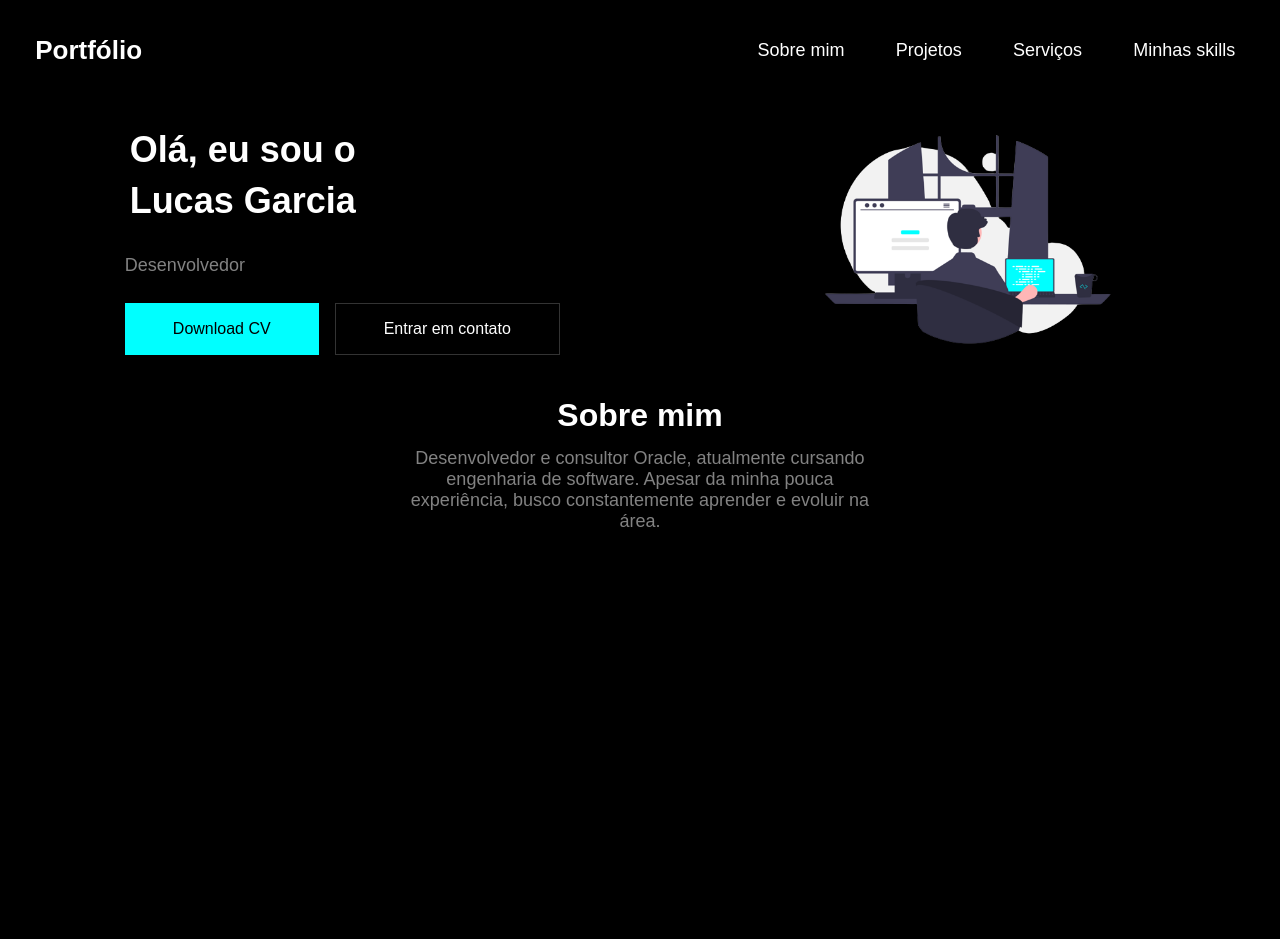
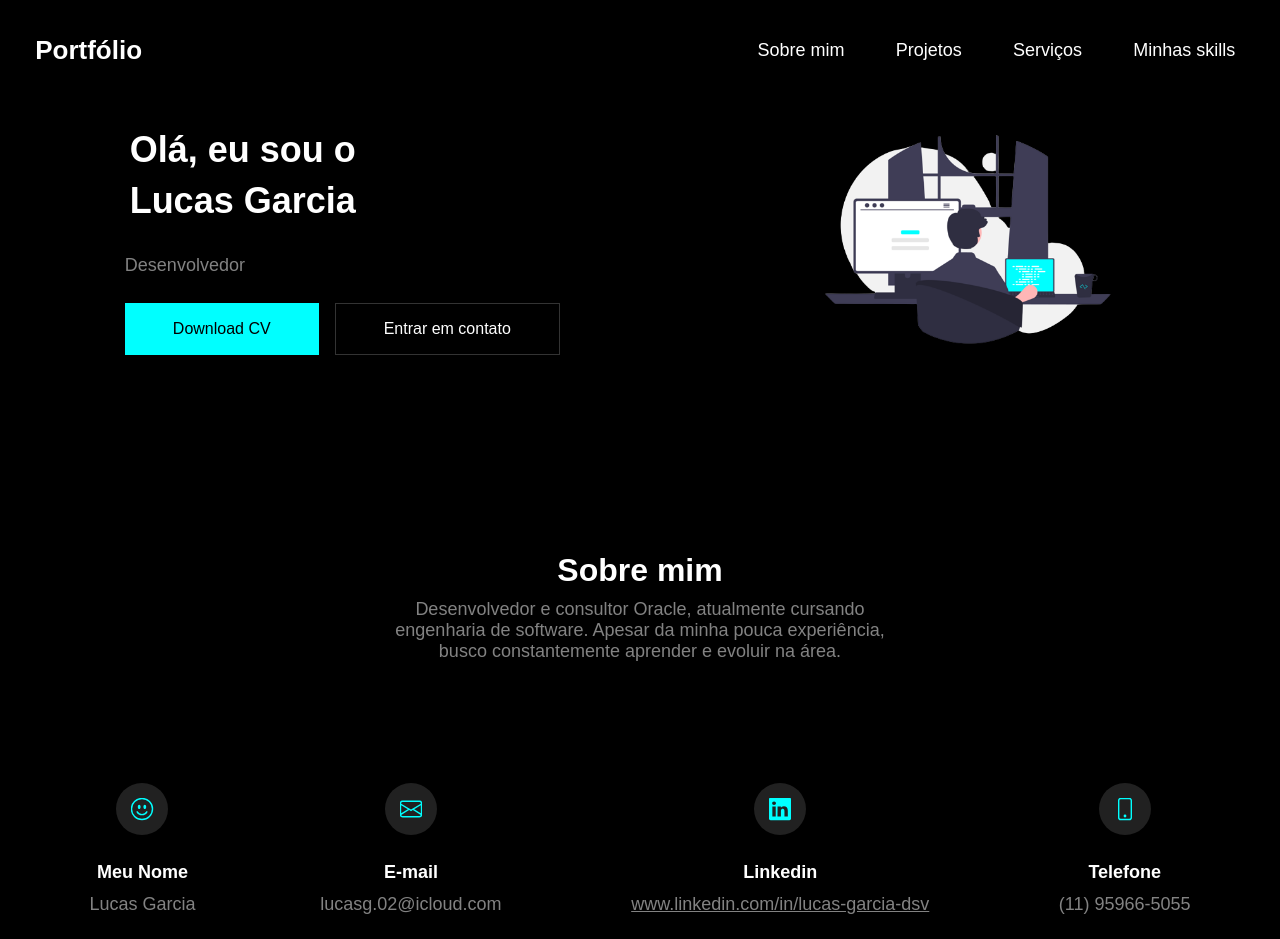
Before and after one commit to lucasz-g/Portfolio, a plain HTML site: page index.html in a window 1280 px wide. Before the commit the page ends 800 px from the top, so only its background shows below. Drawn offline with Linux system fonts and the light colour scheme.

Commit message:
adicionando icones

```diff
--- a/index.html
+++ b/index.html
@@ -29,7 +29,7 @@
                 <h2 class="h2 h2-intro">Lucas Garcia</h2>
             </div>
 
-            <p id="description-text">Desenvolvedor</p>
+            <p class="normal-text">Desenvolvedor</p>
 
             <div id="buttons">
                 <button type="submit" id="download">Download CV</button>
@@ -51,6 +51,77 @@
                 Apesar da minha pouca experiência, busco constantemente aprender e evoluir na área.
             </article>
         </div>
+
+        <div id="contact">
+
+            <div class="contact-info info-nome">
+                <div class="info-icon">
+                    <svg xmlns="http://www.w3.org/2000/svg" width="16" height="16" fill="currentColor" class="bi bi-emoji-smile" viewBox="0 0 16 16">
+                        <path d="M8 15A7 7 0 1 1 8 1a7 7 0 0 1 0 14m0 1A8 8 0 1 0 8 0a8 8 0 0 0 0 16"/>
+                        <path d="M4.285 9.567a.5.5 0 0 1 .683.183A3.498 3.498 0 0 0 8 11.5a3.498 3.498 0 0 0 3.032-1.75.5.5 0 1 1 .866.5A4.498 4.498 0 0 1 8 12.5a4.498 4.498 0 0 1-3.898-2.25.5.5 0 0 1 .183-.683M7 6.5C7 7.328 6.552 8 6 8s-1-.672-1-1.5S5.448 5 6 5s1 .672 1 1.5m4 0c0 .828-.448 1.5-1 1.5s-1-.672-1-1.5S9.448 5 10 5s1 .672 1 1.5"/>
+                    </svg>
+                </div>
+
+                <div class="info-data">
+                    <h4 class="h4 h4-icons">Meu Nome</h4>
+                    <p class="normal-text icons">Lucas Garcia</p>
+                </div>
+
+            </div>
+
+            <div class="contact-info info-nome">
+                <div class="info-icon">
+                    <svg xmlns="http://www.w3.org/2000/svg" width="16" height="16" fill="currentColor" class="bi bi-envelope" viewBox="0 0 16 16">
+                        <path d="M0 4a2 2 0 0 1 2-2h12a2 2 0 0 1 2 2v8a2 2 0 0 1-2 2H2a2 2 0 0 1-2-2zm2-1a1 1 0 0 0-1 1v.217l7 4.2 7-4.2V4a1 1 0 0 0-1-1zm13 2.383-4.708 2.825L15 11.105zm-.034 6.876-5.64-3.471L8 9.583l-1.326-.795-5.64 3.47A1 1 0 0 0 2 13h12a1 1 0 0 0 .966-.741M1 11.105l4.708-2.897L1 5.383z"/>
+
+                    </svg>
+                </div>
+
+                <div class="info-data">
+                    <h4 class="h4 h4-icons">E-mail</h4>
+                    <p class="normal-text icons">lucasg.02@icloud.com</p>
+                </div>
+
+            </div>
+
+            <div class="contact-info info-nome">
+
+                <div class="info-icon">
+                    <svg xmlns="http://www.w3.org/2000/svg" width="16" height="16" fill="currentColor" class="bi bi-linkedin" viewBox="0 0 16 16">
+                        <path d="M0 1.146C0 .513.526 0 1.175 0h13.65C15.474 0 16 .513 16 1.146v13.708c0 .633-.526 1.146-1.175 1.146H1.175C.526 16 0 15.487 0 14.854V1.146zm4.943 12.248V6.169H2.542v7.225h2.401m-1.2-8.212c.837 0 1.358-.554 1.358-1.248-.015-.709-.52-1.248-1.342-1.248-.822 0-1.359.54-1.359 1.248 0 .694.521 1.248 1.327 1.248h.016zm4.908 8.212V9.359c0-.216.016-.432.08-.586.173-.431.568-.878 1.232-.878.869 0 1.216.662 1.216 1.634v3.865h2.401V9.25c0-2.22-1.184-3.252-2.764-3.252-1.274 0-1.845.7-2.165 1.193v.025h-.016a5.54 5.54 0 0 1 .016-.025V6.169h-2.4c.03.678 0 7.225 0 7.225h2.4"/>
+                    </svg>
+                </div>
+
+                <div class="info-data">
+                    <h4 class="h4 h4-icons">Linkedin</h4>
+                    <p class="normal-text icons"><a href="www.linkedin.com/in/lucas-garcia-dsv" class="link-icon">www.linkedin.com/in/lucas-garcia-dsv</a></p>
+                </div>
+
+            </div>
+
+            <div class="contact-info info-nome">
+                <div class="info-icon">
+                    <svg xmlns="http://www.w3.org/2000/svg" width="16" height="16" fill="currentColor" class="bi bi-phone" viewBox="0 0 16 16">
+                        <path d="M11 1a1 1 0 0 1 1 1v12a1 1 0 0 1-1 1H5a1 1 0 0 1-1-1V2a1 1 0 0 1 1-1zM5 0a2 2 0 0 0-2 2v12a2 2 0 0 0 2 2h6a2 2 0 0 0 2-2V2a2 2 0 0 0-2-2z"/>
+                        <path d="M8 14a1 1 0 1 0 0-2 1 1 0 0 0 0 2"/>
+                    </svg>
+                </div>
+
+                <div class="info-data">
+                    <h4 class="h4 h4-icons">Telefone</h4>
+                    <p class="normal-text icons">(11) 95966-5055</p>
+                </div>
+
+            </div>
+
+
+
+
+        </div>
+
+
     </section>
+
+
 </body>
 </html>
--- a/style.css
+++ b/style.css
@@ -68,7 +68,7 @@ h2.h2-intro{
     color: white;
 }
 
-p#description-text {
+p.normal-text {
     font-family: 'DM Sans', sans-serif;
     font-size: 18px;
     font-weight: 400;
@@ -128,6 +128,7 @@ section#about-me{
     flex-direction: column;
     align-items: center;
 
+    padding: 10rem 0rem 0rem 0rem;
     font-family: 'DM Sans', sans-serif;
 }
 
@@ -141,6 +142,8 @@ div#about-me-text{
     display: flex;
     flex-direction: column;
     align-items: center;
+
+    padding: 0rem 0rem 4rem 0rem;
 }
 
 article#about {
@@ -152,3 +155,55 @@ article#about {
     color: #828282;
 
 }
+
+div#contact {
+    display: flex;
+    justify-content: space-around;
+    gap: 6rem;
+    padding: 3rem 0rem 0rem 0rem;
+}
+
+div.contact-info {
+    display: flex;
+    flex-direction: column;
+    align-items: center;
+
+    gap: 1rem;
+}
+
+div.info-icon {
+    display: flex;
+    justify-content: center;
+
+    background-color: #212121;
+    border-radius: 100px;
+    padding: 10px;
+}
+
+div.info-data{
+    display: flex;
+    flex-direction: column;
+    align-items: center;
+}
+
+h4.h4 {
+    font-size: 18px;
+    font-weight: 700;
+    line-height: 23px;
+    letter-spacing: 0em;
+    text-align: left;
+    color: white;
+}
+
+a.link-icon{
+    text-decoration: underline;
+    color: #828282;
+}
+
+svg.bi {
+    width: 32px;
+    height: 32px;
+
+    color: #00ffff;
+    background-color: #212121;
+}
```
Also changed, not shown: imgs/smile.png (added).
